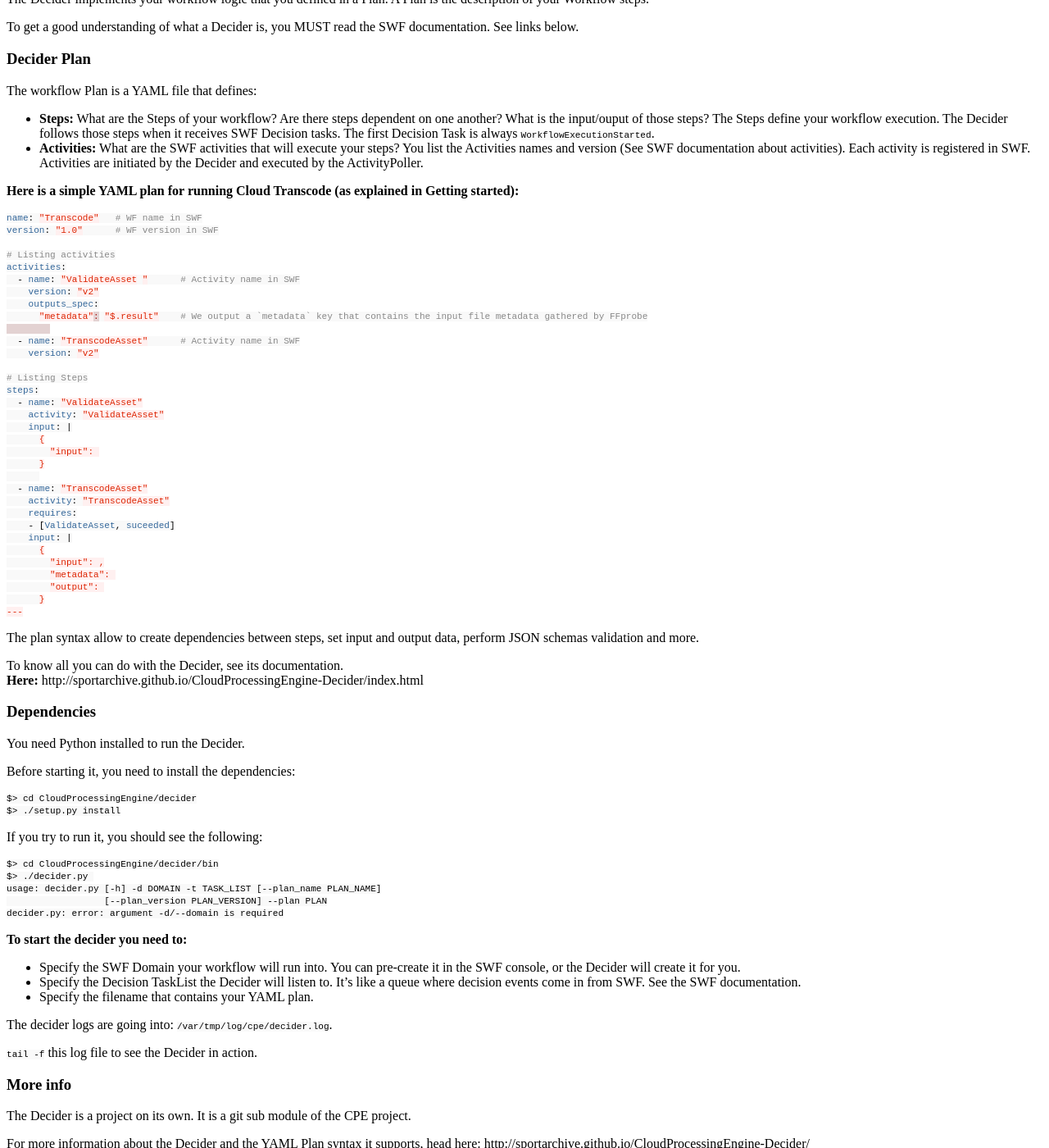
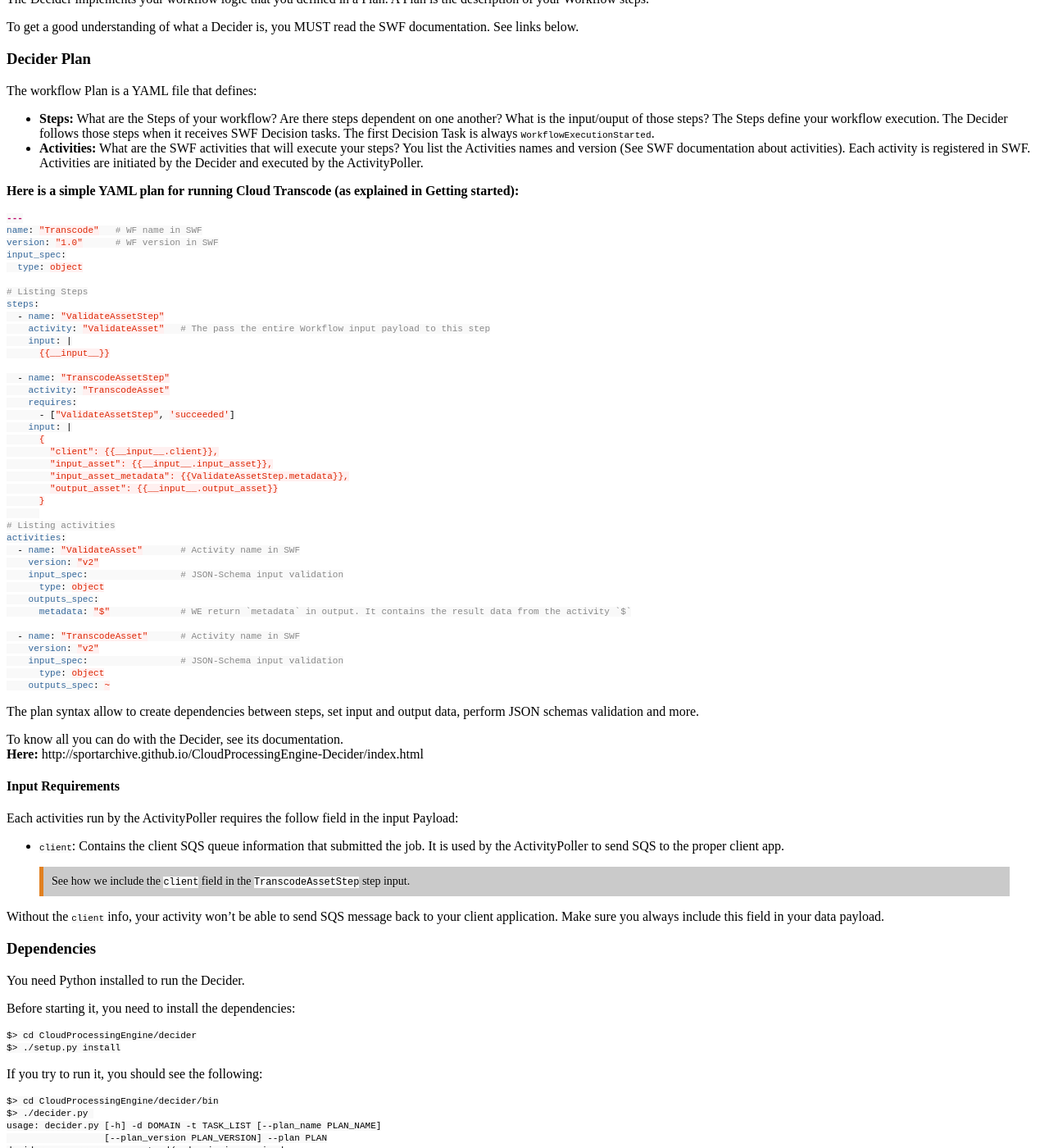
Before and after one commit to bfansports/CloudProcessingEngine, a Jekyll site: the page built from _posts/2015-05-06-decider.md, in a window 1280 px wide and 1400 px high, scrolled down 1005 px. Shown: the whole window at 82% size. Built offline with Jekyll 4.4.1, drawn with Linux system fonts in a browser that asks for light colours; Markdown is read by kramdown in place of the engine named in the settings; a style sheet for code colours, icons or effects is not loaded.

Commit message:
Doc improvement

````diff
--- a/_posts/2015-05-06-decider.md
+++ b/_posts/2015-05-06-decider.md
@@ -40,46 +40,64 @@ The workflow Plan is a YAML file that defines:
 
 **Here is a simple YAML plan for running Cloud Transcode (as explained in Getting started):**
 
+{% raw %}
 ```yaml
+---
 name: "Transcode"   # WF name in SWF
 version: "1.0"      # WF version in SWF
+input_spec:
+  type: object
+
+# Listing Steps
+steps:
+  - name: "ValidateAssetStep"
+    activity: "ValidateAsset"   # The pass the entire Workflow input payload to this step
+    input: |
+      {{__input__}}
+
+  - name: "TranscodeAssetStep"
+    activity: "TranscodeAsset"
+    requires:
+      - ["ValidateAssetStep", 'succeeded']
+    input: |
+      {
+        "client": {{__input__.client}},
+        "input_asset": {{__input__.input_asset}},
+        "input_asset_metadata": {{ValidateAssetStep.metadata}},
+        "output_asset": {{__input__.output_asset}}
+      }
 
 # Listing activities
 activities:
-  - name: "ValidateAsset "      # Activity name in SWF
+  - name: "ValidateAsset"       # Activity name in SWF
     version: "v2"
+    input_spec:                 # JSON-Schema input validation
+      type: object
     outputs_spec:
-      "metadata": "$.result"    # We output a `metadata` key that contains the input file metadata gathered by FFprobe
+      metadata: "$"             # WE return `metadata` in output. It contains the result data from the activity `$`
 
   - name: "TranscodeAsset"      # Activity name in SWF
     version: "v2"
-
-# Listing Steps
-steps:
-  - name: "ValidateAsset"
-    activity: "ValidateAsset"
-    input: |
-      {
-        "input": {{__input__.input}}
-      }
-
-  - name: "TranscodeAsset"
-    activity: "TranscodeAsset"
-    requires:
-    - [ValidateAsset, suceeded]
-    input: |
-      {
-        "input": {{__input__.input}},
-        "metadata": {{ValidateAsset.metadata}}
-        "output": {{__input__.output}}
-      }
----
+    input_spec:                 # JSON-Schema input validation
+      type: object
+    outputs_spec: ~
 ```
+{% endraw %}
 
 The plan syntax allow to create dependencies between steps, set input and output data, perform JSON schemas validation and more.
 
 To know all you can do with the Decider, see its documentation.<br>
 **Here:** http://sportarchive.github.io/CloudProcessingEngine-Decider/index.html
+
+#### Input Requirements
+
+Each activities run by the ActivityPoller requires the follow field in the input Payload:
+
+   - `client`: Contains the client SQS queue information that submitted the job. It is used by the ActivityPoller to send SQS to the proper client app.
+
+> See how we include the `client` field in the `TranscodeAssetStep` step input.
+
+Without the `client` info, your activity won't be able to send SQS message back to your client application. Make sure you always include this field in your data payload.
 
 ### Dependencies
 
````
Also changed, not shown: _posts/2015-05-05-configure.md (+4 -2 lines), _posts/2015-05-06-activitypoller.md (+4 -2 lines), _posts/2015-05-06-inputpoller.md (+19 -0 lines).
